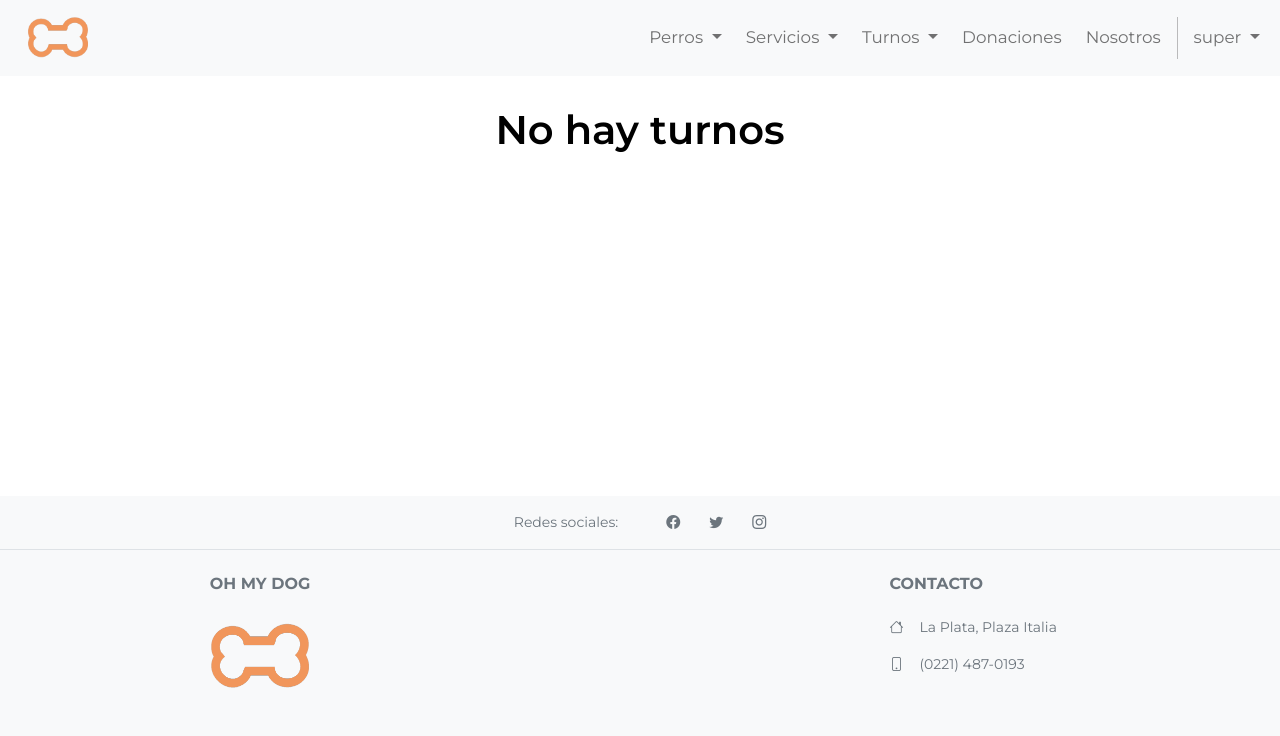
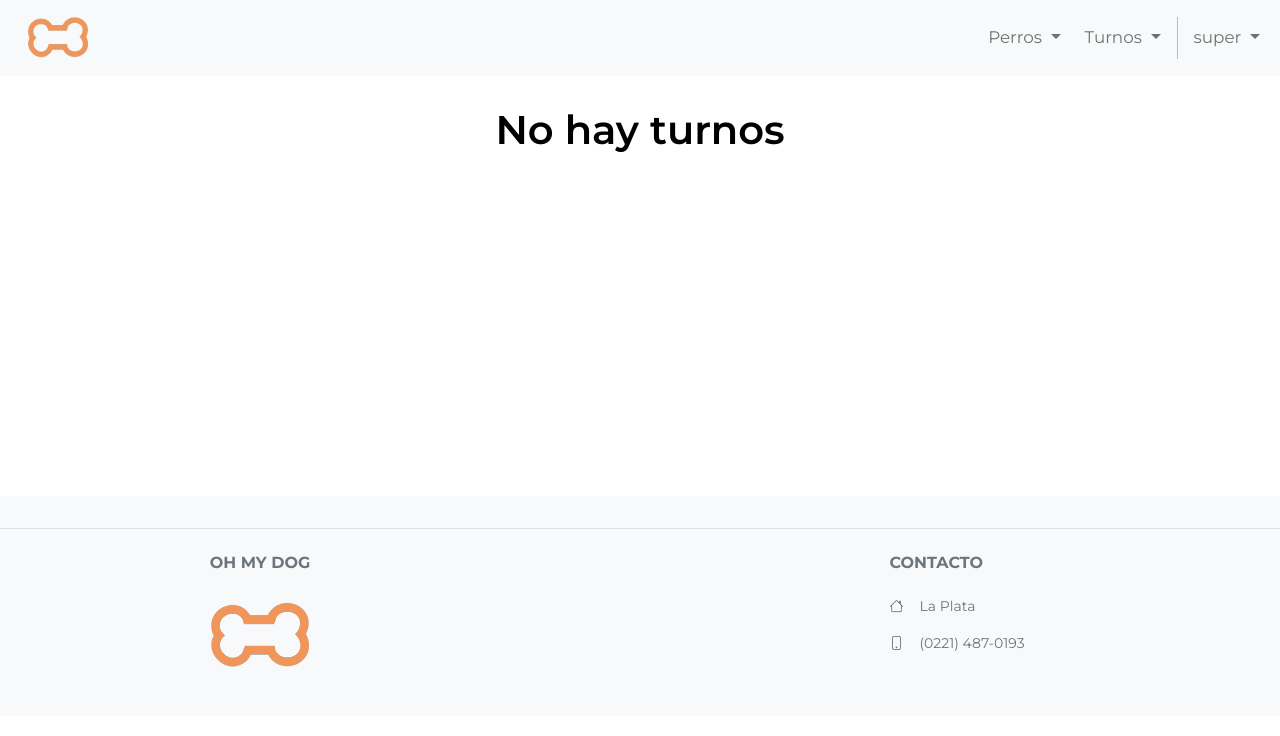
Before and after one commit to cd-paliv/is2, a Django app: page /myturns/ in a window 1280 px wide. Shown: the top 736 px of the page. Run offline with Django 4.2, Linux system fonts and the light colour scheme; a user stored in the database is signed in; data comes from the database, SQL or seed files in the repository; some libraries are stand-ins or nearby versions.

Commit message:
Preparo sistema para demo-01

```diff
--- a/src/OMD/OMDApp/templates/footer.html
+++ b/src/OMD/OMDApp/templates/footer.html
@@ -2,20 +2,7 @@
 {% load static %}
 <footer class="footer text-center text-lg-start bg-light text-muted position-relative bottom-0 top-0 w-100">
   <div class="d-flex justify-content-center p-3 border-bottom">
-    <div class="me-5 d-none d-lg-block">
-      <span>Redes sociales:</span>
-    </div>
-    <div class="d-flex justify-content-between align-items-center" style="min-width:100px;">
-      <a target="_blank" href="" class="text-reset">
-        <i class="bi bi-facebook"></i>
-      </a>
-      <a target="_blank" href="" class="text-reset">
-        <i class="bi bi-twitter"></i>
-      </a>
-      <a target="_blank" href="" class="text-reset">
-        <i class="bi bi-instagram"></i>
-      </a>
-    </div>
+
   </div>
   <section class="">
     <div class="container text-center text-md-start mt-4">
@@ -33,7 +20,7 @@
 
         <div class="col-md-3 col-lg-4 col-xl-3 mx-auto mb-4">
           <h6 class="text-uppercase fw-bold mb-4">Contacto</h6>
-          <p><i class="bi bi-house me-3"></i>La Plata, Plaza Italia</p>
+          <p><i class="bi bi-house me-3"></i>La Plata</p>
           <p><i class="bi bi-phone me-3"></i>(0221) 487-0193</p>
         </div>
       </div>
--- a/src/OMD/OMDApp/templates/navbar.html
+++ b/src/OMD/OMDApp/templates/navbar.html
@@ -11,6 +11,7 @@
       </button>
       <div class="collapse navbar-collapse" id="navbarSupportedContent">
       <ul class="navbar-nav ms-auto mb-2 mb-lg-0 gap-2">
+          {% if user.is_authenticated %}
             <li class="nav-item dropdown opt-nav-center">
               <a class="nav-link dropdown-toggle" role="button" data-bs-toggle="dropdown" aria-expanded="false" style="margin-left: 0%;">
                 Perros
@@ -23,20 +24,9 @@
                     <li><a class="dropdown-item" href="{% url 'adoption_dog_list' %}">Perros en adopción</a></li> <!--clivet-->
                     <li><a class="dropdown-item" href="{% url 'adopted_dogs' %}">Perros adoptados</a></li> <!--clivet-->
                   {% endif %}
-                <li><a class="dropdown-item" href="/">Perros encontrados</a></li>
-                <li><a class="dropdown-item" href="/">Perros perdidos</a></li>
               </ul>
             </li>
-
-          <li class="nav-item dropdown">
-            <a class="nav-link dropdown-toggle" role="button" data-bs-toggle="dropdown" aria-expanded="false" style="margin-left: 0%;">
-              Servicios
-            </a>
-            <ul class="dropdown-menu dropdown-menu-end">
-                <li><a class="dropdown-item" href="/">Paseadores</a></li>
-                <li><a class="dropdown-item" href="/">Cuidadores</a></li>
-            </ul>
-          </li>
+          {% endif %}
 
           {% if user.is_authenticated %}
             <li class="nav-item dropdown">
@@ -55,14 +45,6 @@
               </ul>
             </li>
           {% endif %}
-          {% if perms.OMDApp.is_vet %}
-            <li class="nav-item">
-              <a class="nav-link" aria-current="page" href="/">Donaciones</a>
-            </li>
-          {% endif %}
-          <li class="nav-item">
-              <a class="nav-link" aria-current="page" href="/">Nosotros</a>
-          </li>
           <div class="vr"></div>
           {% if user.is_authenticated %}
           <li class="nav-item dropdown">
--- a/src/OMD/OMDApp/templates/turns/turn_list.html
+++ b/src/OMD/OMDApp/templates/turns/turn_list.html
@@ -24,8 +24,6 @@
                   {% if turns == "P" %}
                     <a href="{% url 'acceptTurn' turn_id=turn.id %}" class="btn btn-primary-custom">Aceptar</a>
                     <a href="{% url 'rejectTurn' turn_id=turn.id %}" class="btn btn-secondary">Rechazar</a>
-                  {% elif turns == "A" and turn.state != "AC" %}
-                    <a href="/" class="btn btn-primary-custom">Atender</a>
                   {% elif turns == "U" %}
                   <a href="{% url 'cancelTurn' turn_id=turn.id %}" class="btn btn-primary-custom">Cancelar</a>
                   {% endif %}
```
Lines whose indentation alone changed are shown as unchanged.
